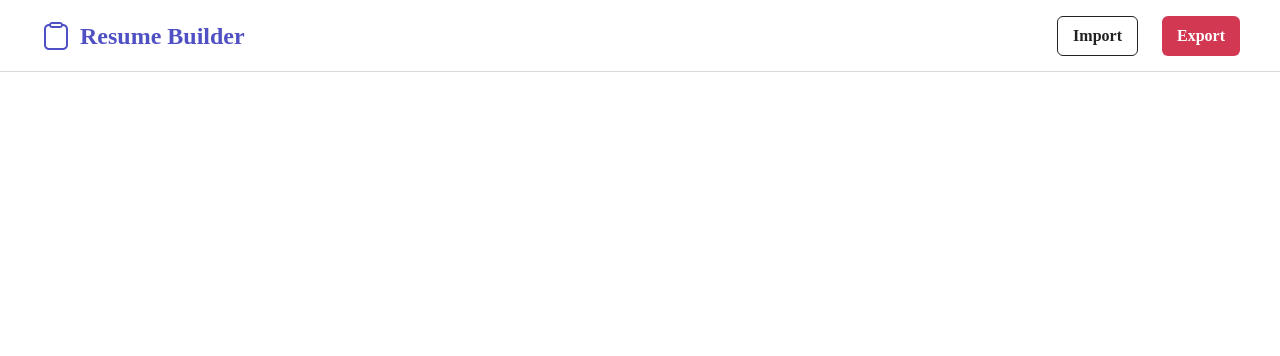
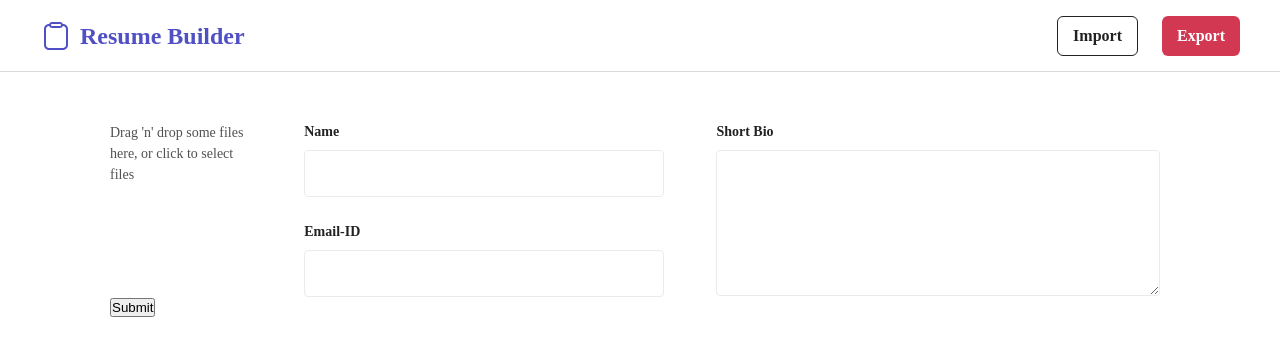
Before and after one commit to mrsharma2404/resume-builder, a Next.js app: page / in a window 1280 px wide. Shown: the top 356 px of the page. Built offline with nearby package versions, Linux system fonts and the light colour scheme.

Commit message:
completed profile section ui with inputs

```diff
--- /dev/null
+++ b/src/components/ProfileSection/index.module.scss
@@ -0,0 +1,30 @@
+.wrapper {
+  display: flex;
+  flex-direction: column;
+  width: 100%;
+  height: auto;
+}
+
+// we can improve the css implementation based on how resposive we need it
+// as of now just completed the basic UI
+
+.mainContainer {
+  display: flex;
+  width: 100%;
+  height: auto;
+  gap: 0px 5%; // 65px in 1512px screen size wrt Figma
+}
+.leftSection {
+  display: flex;
+  width: 13.5%; // 174px in 1512px screen size wrt Figma
+}
+.middleSection {
+  display: flex;
+  flex-direction: column;
+  width: 34.25%; // 440px in 1512px screen size wrt Figma
+  gap: 25px;
+}
+.rightSection {
+  display: flex;
+  width: 42.25%; // 540px in 1512px screen size wrt Figma
+}
--- /dev/null
+++ b/src/components/ProfileSection/index.tsx
@@ -0,0 +1,85 @@
+import React from 'react'
+import Dropzone from 'react-dropzone'
+import { Field, Form } from 'react-final-form'
+
+// local component imports
+import CustomTextBox from '@components/Inputs/CustomTextBox'
+import CustomInput from '@components/Inputs/CustomInput'
+
+// icons import
+
+// styles import
+import styles from './index.module.scss'
+
+const ProfileSection = () => {
+  const onSubmit = (values: any) => {
+    console.log({ values })
+  }
+
+  const validate = (values: any) => {
+    return {}
+  }
+  return (
+    <div className={styles.wrapper}>
+      <Form
+        onSubmit={onSubmit}
+        validate={validate}
+        render={({ handleSubmit }) => {
+          return (
+            <form onSubmit={handleSubmit}>
+              <div className={styles.mainContainer}>
+                <div className={styles.leftSection}>
+                  <Dropzone onDrop={(acceptedFiles) => console.log(acceptedFiles)}>
+                    {({ getRootProps, getInputProps }) => (
+                      <section>
+                        <div {...getRootProps()}>
+                          <input {...getInputProps()} />
+                          <p>Drag 'n' drop some files here, or click to select files</p>
+                        </div>
+                      </section>
+                    )}
+                  </Dropzone>
+                </div>
+                <div className={styles.middleSection}>
+                  <Field
+                    name="name"
+                    render={({ input }) => (
+                      <CustomInput
+                        type="text"
+                        label="Name"
+                        value={input.value}
+                        onChange={input.onChange}
+                      />
+                    )}
+                  />
+                  <Field
+                    name="email"
+                    render={({ input }) => (
+                      <CustomInput label="Email-ID" value={input.value} onChange={input.onChange} />
+                    )}
+                  />
+                </div>
+                <div className={styles.rightSection}>
+                  <Field
+                    name="name"
+                    render={({ input }) => (
+                      <CustomTextBox
+                        label="Short Bio"
+                        value={input.value}
+                        onChange={input.onChange}
+                      />
+                    )}
+                  />
+                </div>
+              </div>
+
+              <button type="submit">Submit</button>
+            </form>
+          )
+        }}
+      />
+    </div>
+  )
+}
+
+export default ProfileSection
--- a/src/pageBodies/ResumeBuilderBody/index.module.scss
+++ b/src/pageBodies/ResumeBuilderBody/index.module.scss
@@ -2,3 +2,9 @@
   display: flex;
   flex-direction: column;
 }
+.profileSection {
+  display: flex;
+  width: 100%;
+  padding: 40px 120px 40px 110px;
+  margin-top: 10px;
+}
--- a/src/pageBodies/ResumeBuilderBody/index.tsx
+++ b/src/pageBodies/ResumeBuilderBody/index.tsx
@@ -5,11 +5,18 @@ import Navbar from '@components/Navbar'
 
 // styles import
 import styles from './index.module.scss'
+import ProfileSection from '@components/ProfileSection'
 
 const ResumeBuilderBody = () => {
   return (
     <div className={styles.wrapper}>
       <Navbar />
+
+      <div>
+        <div className={styles.profileSection}>
+          <ProfileSection />
+        </div>
+      </div>
     </div>
   )
 }
```
